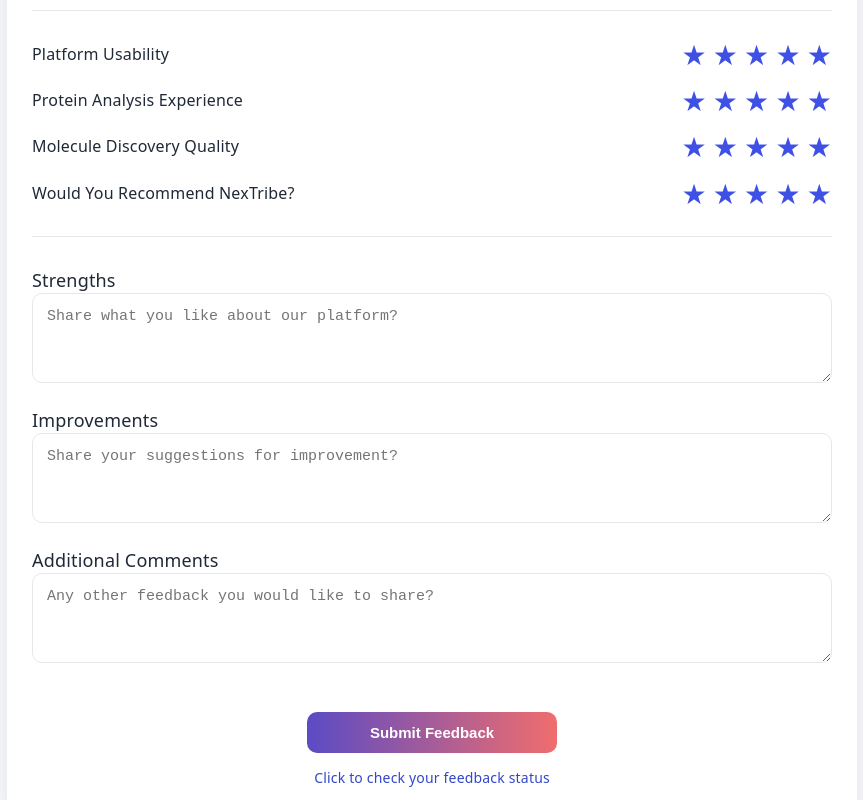
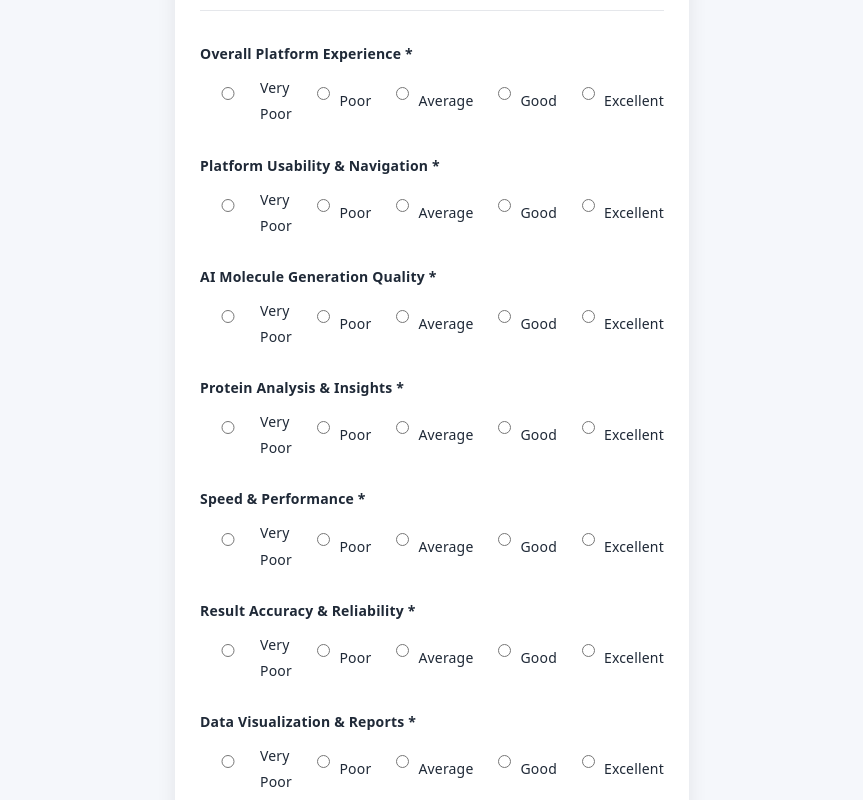
Before and after one commit to Darshan1103/customer-feedback-system, a React app in the folder frontend/: page /feedback in a window 1280 px wide. Shown: the part 1120-1920 px from the top of the page, without its empty margins (208-1071 px from the left). Built offline with nearby package versions, Linux system fonts and the light colour scheme; the HTML template or start-up script is replaced by a standard one.

Commit message:
Coompleted the rating questions implementation

```diff
--- a/frontend/src/pages/AdminDashboard.jsx
+++ b/frontend/src/pages/AdminDashboard.jsx
@@ -135,39 +135,45 @@ function AdminDashboard() {
 
           <p><strong>Role:</strong> {feedback.role}</p>
 
-          <p><strong>Scientific Domain:</strong>{" "}{feedback.scientificDomain}</p>
+          <p><strong>Scientific Domain:</strong>{" "}{
+            feedback.scientificDomain === "Other"
+              ? feedback.otherScientificDomain
+              : feedback.scientificDomain
+          }
+          </p>
 
-          <p><strong>Organization Type:</strong>{" "}{feedback.organizationType}</p>
+          <p><strong>Organization Type:</strong>{" "}{
+            feedback.organizationType === "Other"
+              ? feedback.otherOrganizationType
+              : feedback.organizationType
+          }
+          </p>
 
           <p><strong>Team Size:</strong>{" "}{feedback.teamSize}</p>
 
-          <p><strong>Country / Region:</strong>{" "}{feedback.countryRegion}</p>
-
-          <p><strong>Usability Rating:</strong> {feedback.usabilityRating}</p>
-
-          <p>
-            <strong>Protein Analysis Rating:</strong> {feedback.proteinAnalysisRating}
+          <p><strong>Country / Region:</strong>{" "}{
+            feedback.countryRegion === "Other"
+              ? feedback.otherCountry
+              : feedback.countryRegion
+          }
           </p>
 
-          <p>
-            <strong>Molecule Discovery Rating:</strong> {feedback.moleculeDiscoveryRating}
-          </p>
+          <p><strong>Overall Experience:</strong>{" "}{feedback.overallExperience}</p>
 
-          <p>
-            <strong>Recommendation Rating:</strong> {feedback.recommendationRating}
-          </p>
+          <p><strong>Platform Usability:</strong>{" "}{feedback.platformUsability}</p>
 
-          <p>
-            <strong>Strengths:</strong> {feedback.strengths}
-          </p>
+          <p><strong>AI Molecule Generation:</strong>{" "}{feedback.aiMoleculeGeneration}</p>
 
-          <p>
-            <strong>Improvements:</strong> {feedback.improvements}
-          </p>
+          <p><strong>Protein Analysis:</strong>{" "}{feedback.proteinAnalysis}</p>
 
-          <p>
-            <strong>Comments:</strong> {feedback.additionalComments}
-          </p>
+          <p><strong>Speed Performance:</strong>{" "}{feedback.speedPerformance}</p>
+
+          <p><strong>Accuracy & Reliability:</strong>{" "}{feedback.accuracyReliability}</p>
+
+          <p><strong>Data Visualization:</strong>{" "}{feedback.dataVisualization}</p>
+
+          <p><strong>Recommendation:</strong>{" "}{feedback.recommendation}</p>
+
           <hr />
 
           <h4>Admin Reply</h4>
--- a/frontend/src/pages/CustomerFeedback.jsx
+++ b/frontend/src/pages/CustomerFeedback.jsx
@@ -1,7 +1,14 @@
 import axios from "axios";
 import { useState } from "react";
-import StarRating from "../components/StarRating";
 import "../styles/Main.css";
+
+const ratingOptions = [
+  "Very Poor",
+  "Poor",
+  "Average",
+  "Good",
+  "Excellent",
+];
 
 function CustomerFeedback() {
   const [formData, setFormData] = useState({
@@ -19,13 +26,15 @@ function CustomerFeedback() {
     countryRegion: "",
     otherCountry: "",
 
-    usabilityRating: 5,
-    proteinAnalysisRating: 5,
-    moleculeDiscoveryRating: 5,
-    recommendationRating: 5,
-    strengths: "",
-    improvements: "",
-    additionalComments: "",
+    overallExperience: "",
+    platformUsability: "",
+    aiMoleculeGeneration: "",
+    proteinAnalysis: "",
+    speedPerformance: "",
+    accuracyReliability: "",
+    dataVisualization: "",
+    recommendation: "",
+
   });
 
   const [successMessage, setSuccessMessage] = useState("");
@@ -50,6 +59,29 @@ function CustomerFeedback() {
       !formData.organizationType.trim() ||
       !formData.teamSize.trim() ||
       !formData.countryRegion.trim()||
+      !formData.overallExperience.trim() ||
+      !formData.platformUsability.trim() ||
+      !formData.aiMoleculeGeneration.trim() ||
+      !formData.proteinAnalysis.trim() ||
+      !formData.speedPerformance.trim() ||
+      !formData.accuracyReliability.trim() ||
+      !formData.dataVisualization.trim() ||
+      !formData.recommendation.trim() ||
+      (
+        formData.scientificDomain === "Other" &&
+        !formData.otherScientificDomain.trim()
+      )
+      ||
+      (
+        formData.organizationType === "Other" &&
+        !formData.otherOrganizationType.trim()
+      )
+      ||
+      (
+        formData.countryRegion === "Other" &&
+        !formData.otherCountry.trim()
+      )
+      ||
       (
       formData.countryRegion === "Other" &&
       !formData.otherCountry.trim()
@@ -75,13 +107,23 @@ function CustomerFeedback() {
         email: "",
         organization: "",
         role: "",
-        usabilityRating: 0,
-        proteinAnalysisRating: 0,
-        moleculeDiscoveryRating: 0,
-        recommendationRating: 0,
-        strengths: "",
-        improvements: "",
-        additionalComments: "",
+
+        scientificDomain: "",
+        otherScientificDomain: "",
+        organizationType: "",
+        otherOrganizationType: "",
+        teamSize: "",
+        countryRegion: "",
+        otherCountry: "",
+
+        overallExperience: "",
+        platformUsability: "",
+        aiMoleculeGeneration: "",
+        proteinAnalysis: "",
+        speedPerformance: "",
+        accuracyReliability: "",
+        dataVisualization: "",
+        recommendation: "",
       });
 
       console.log(response.data);
@@ -269,94 +311,173 @@ function CustomerFeedback() {
 
         <div className="section-divider"></div>
 
-        <div className="rating-row">
-          <span className="rating-title">
-            Platform Usability
-          </span>
+        <label className="field-label">
+          Overall Platform Experience *
+        </label>
 
-          <StarRating
-            rating={formData.usabilityRating}
-            setRating={(value) =>
-              setFormData({
-                ...formData,
-                usabilityRating: value,
-              })
+        <div className="rating-options">
+          {ratingOptions.map((option) => (
+            <label key={option}>
+              <input
+                type="radio"
+                name="overallExperience"
+                value={option}
+                checked={
+                  formData.overallExperience === option
                 }
+                onChange={handleChange}
               />
+              {option}
+            </label>
+          ))}
         </div>
 
-        <div className="rating-row">
-          <span className="rating-title">
-            Protein Analysis Experience
-          </span>
+        <label className="field-label">
+          Platform Usability & Navigation *
+        </label>
 
-          <StarRating
-            rating={formData.proteinAnalysisRating}
-            setRating={(value) =>
-              setFormData({
-                ...formData,
-                proteinAnalysisRating: value,
-              })
+        <div className="rating-options">
+          {ratingOptions.map((option) => (
+            <label key={option}>
+              <input
+                type="radio"
+                name="platformUsability"
+                value={option}
+                checked={
+                  formData.platformUsability === option
                 }
+                onChange={handleChange}
               />
+              {option}
+            </label>
+          ))}
         </div>
 
-        <div className="rating-row">
-          <span className="rating-title">
-            Molecule Discovery Quality
-          </span>
+        <label className="field-label">
+          AI Molecule Generation Quality *
+        </label>
 
-          <StarRating
-            rating={formData.moleculeDiscoveryRating}
-            setRating={(value) =>
-              setFormData({
-                ...formData,
-                moleculeDiscoveryRating: value,
-              })
+        <div className="rating-options">
+          {ratingOptions.map((option) => (
+            <label key={option}>
+              <input
+                type="radio"
+                name="aiMoleculeGeneration"
+                value={option}
+                checked={
+                  formData.aiMoleculeGeneration === option
                 }
+                onChange={handleChange}
               />
+              {option}
+            </label>
+          ))}
         </div>
 
-        <div className="rating-row">
-          <span className="rating-title">
-            Would You Recommend NexTribe?
-          </span>
+        <label className="field-label">
+          Protein Analysis & Insights *
+        </label>
 
-          <StarRating
-            rating={formData.recommendationRating}
-            setRating={(value) =>
-              setFormData({
-                ...formData,
-                recommendationRating: value,
-              })
+        <div className="rating-options">
+          {ratingOptions.map((option) => (
+            <label key={option}>
+              <input
+                type="radio"
+                name="proteinAnalysis"
+                value={option}
+                checked={
+                  formData.proteinAnalysis === option
                 }
+                onChange={handleChange}
               />
+              {option}
+            </label>
+          ))}
         </div>
 
-        <div className="section-divider"></div>
+        <label className="field-label">
+          Speed & Performance *
+        </label>
 
-        <label>Strengths</label>
-        <textarea
-          name="strengths"
-          placeholder="Share what you like about our platform?"
-          value={formData.strengths}
+        <div className="rating-options">
+          {ratingOptions.map((option) => (
+            <label key={option}>
+              <input
+                type="radio"
+                name="speedPerformance"
+                value={option}
+                checked={
+                  formData.speedPerformance === option
+                }
                 onChange={handleChange}
               />
+              {option}
+            </label>
+          ))}
+        </div>
 
-        <label>Improvements</label>
-        <textarea
-          name="improvements"
-          placeholder="Share your suggestions for improvement?"
-          value={formData.improvements}
+        <label className="field-label">
+          Result Accuracy & Reliability *
+        </label>
+
+        <div className="rating-options">
+          {ratingOptions.map((option) => (
+            <label key={option}>
+              <input
+                type="radio"
+                name="accuracyReliability"
+                value={option}
+                checked={
+                  formData.accuracyReliability === option
+                }
                 onChange={handleChange}
               />
-        <label>Additional Comments</label>
-        <textarea
-          name="additionalComments"
-          placeholder="Any other feedback you would like to share?"
-          value={formData.additionalComments}
+              {option}
+            </label>
+          ))}
+        </div>
+
+        <label className="field-label">
+          Data Visualization & Reports *
+        </label>
+
+        <div className="rating-options">
+          {ratingOptions.map((option) => (
+            <label key={option}>
+              <input
+                type="radio"
+                name="dataVisualization"
+                value={option}
+                checked={
+                  formData.dataVisualization === option
+                }
                 onChange={handleChange}
               />
+              {option}
+            </label>
+          ))}
+        </div>
+        <label className="field-label">
+          Would You Recommend NexTribe? *
+        </label>
+
+        <div className="rating-options">
+          {ratingOptions.map((option) => (
+            <label key={option}>
+              <input
+                type="radio"
+                name="recommendation"
+                value={option}
+                checked={
+                  formData.recommendation === option
+                }
+                onChange={handleChange}
+              />
+              {option}
+            </label>
+          ))}
+        </div>
+
 
         {successMessage && (
           <div className="success-banner">
--- a/frontend/src/styles/Main.css
+++ b/frontend/src/styles/Main.css
@@ -160,3 +160,26 @@ input {
   text-align: center;
   font-weight: 600;
 }
+
+.rating-options {
+  display: flex;
+  gap: 20px;
+  flex-wrap: wrap;
+
+  margin-bottom: 25px;
+}
+
+.rating-options label {
+  display: flex;
+  align-items: center;
+  gap: 6px;
+
+  font-size: 14px;
+  font-weight: 500;
+
+  cursor: pointer;
+}
+
+.rating-options input[type="radio"] {
+  cursor: pointer;
+}
```
Also changed, not shown: 1 other file (tests, documents, lock files or other folders). Lines whose indentation alone changed are shown as unchanged.
